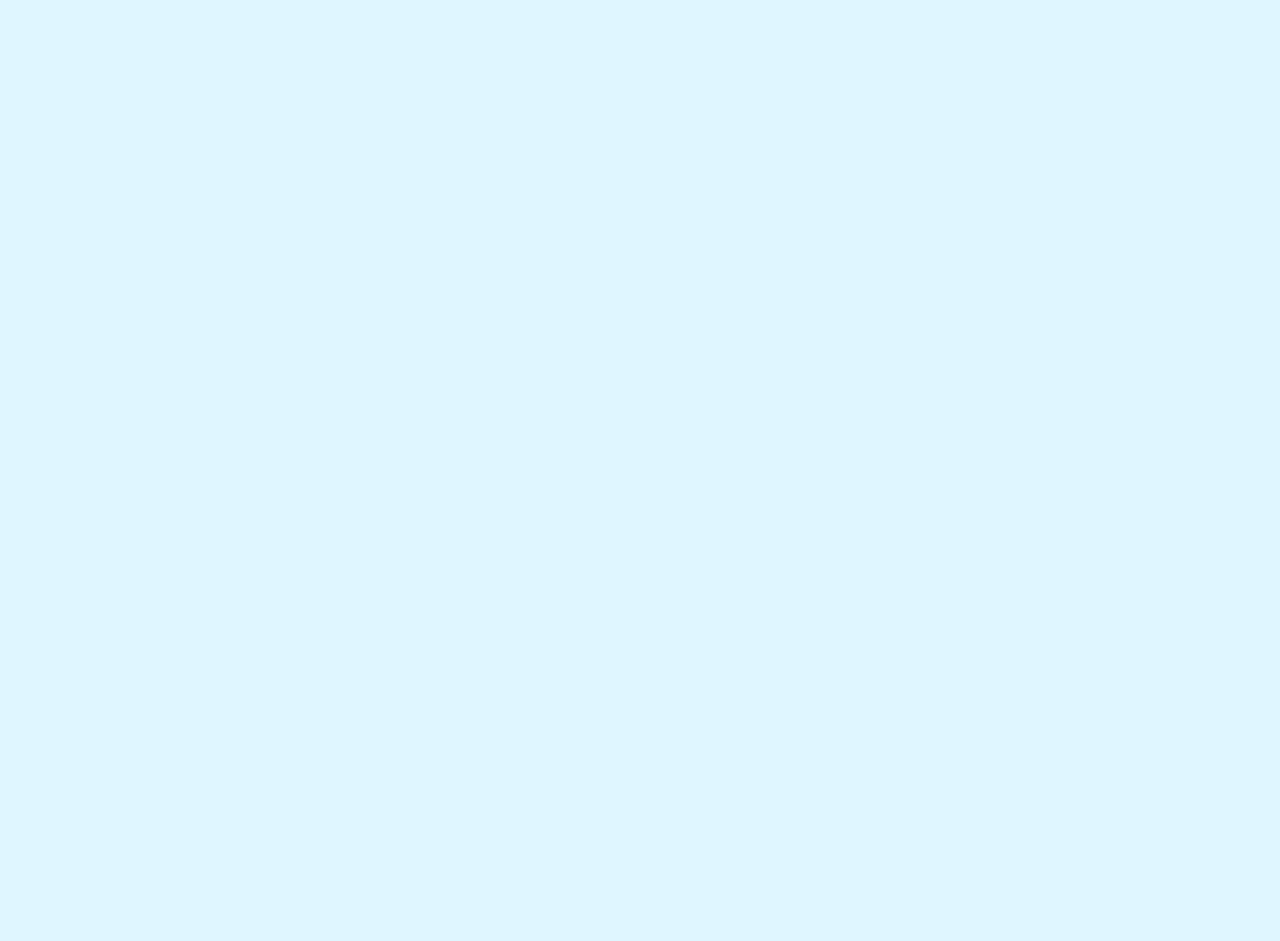
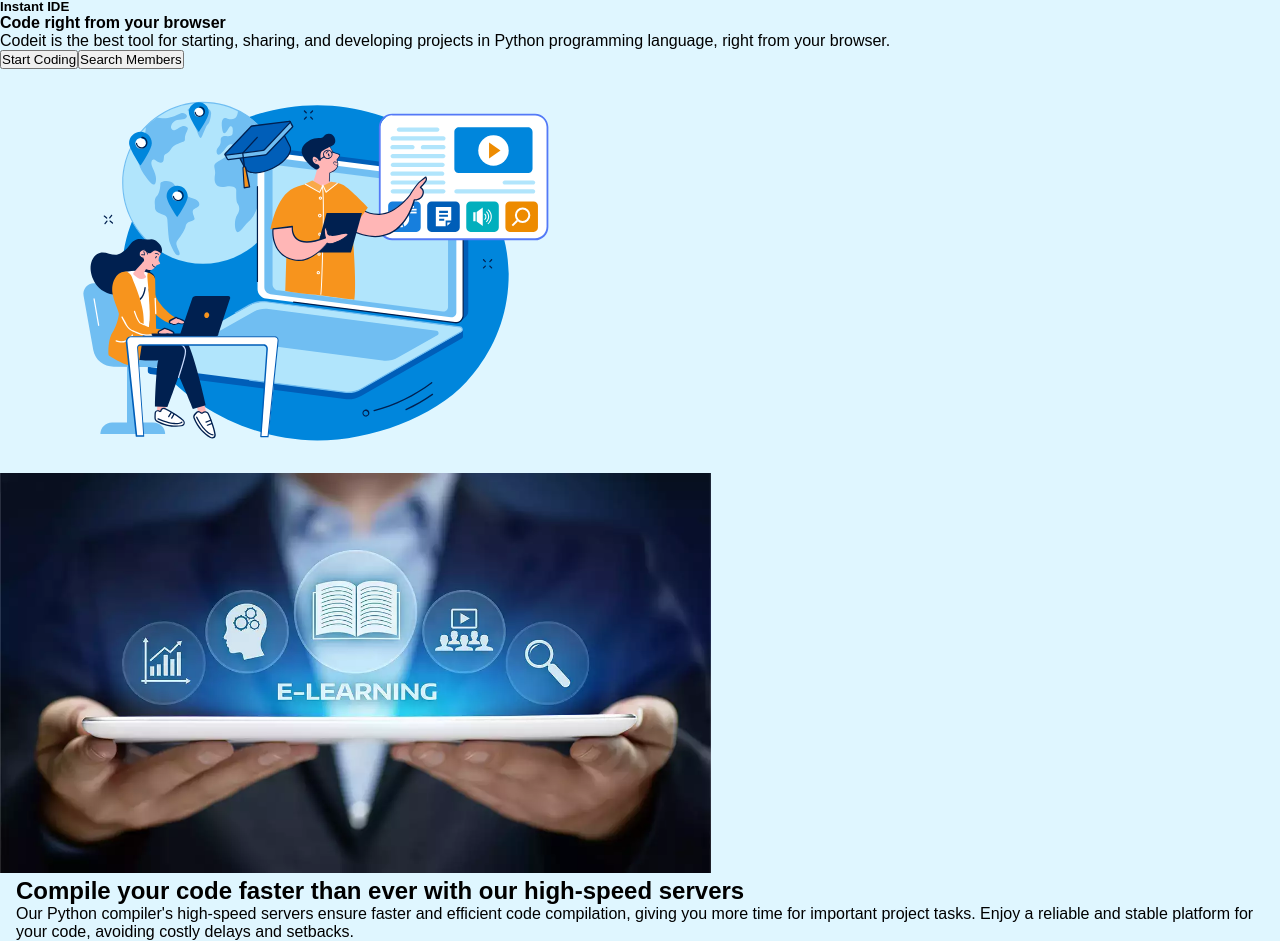
Before and after one commit to HseinKt/e-learning, a React (Create React App) app in the folder front_end/: page / in a window 1280 px wide. Shown: the part 142-1083 px from the top of the page. Before the commit the page ends 800 px from the top, so only its background shows below. Built offline with nearby package versions, Linux system fonts and the light colour scheme.

Commit message:
added landingBody

```diff
--- a/front_end/src/components/landing_page/landing_body.js
+++ b/front_end/src/components/landing_page/landing_body.js
@@ -1,9 +1,58 @@
+import { redirect } from "react-router-dom";
+import image1 from "../images/elearning.svg"
+import image2 from "../images/elearning2.webp"
+
 const Landing_body = () => {
     return (
-        <div>
-
+        <div className="landing_body">
+          <div className="landing_row">
+            <div>
+              <h2>Compile your code with ease using our Python compiler</h2>
+              <h5>Instant IDE</h5>
+              <h4>Code right from your browser</h4>
+              <p>
+                Codeit is the best tool for starting, sharing, and developing
+                projects in Python programming language, right from your browser.
+              </p>
+              <div className="lanbuttons">
+                <button onClick={() => redirect("coding_page")}>
+                  Start Coding
+                </button>
+                <button onClick={() => redirect("search_page")}>
+                  Search Members
+                </button>
+              </div>
+            </div>
+            <div>
+              <img
+                style={{ marginLeft: "2rem" }}
+                src={image1}
+                height="400px"
+              />
+            </div>
+          </div>
+          <div className="landing_row">
+            <div>
+              <img
+              className="m-right"
+                src={image2}
+                height="400px"
+              />
+            </div>
+            <div style={{marginLeft:"1rem"}}>
+              <h2>
+                Compile your code faster than ever with our high-speed servers
+              </h2>
+              <p>
+                Our Python compiler's high-speed servers ensure faster and efficient
+                code compilation, giving you more time for important project tasks.
+                Enjoy a reliable and stable platform for your code, avoiding costly
+                delays and setbacks.
+              </p>
+            </div>
+          </div>
         </div>
-     );
-}
+    );
+};
 
 export default Landing_body;
```
Also changed, not shown: front_end/src/components/images/elearning.svg (added), front_end/src/components/images/elearning2.webp (added).
